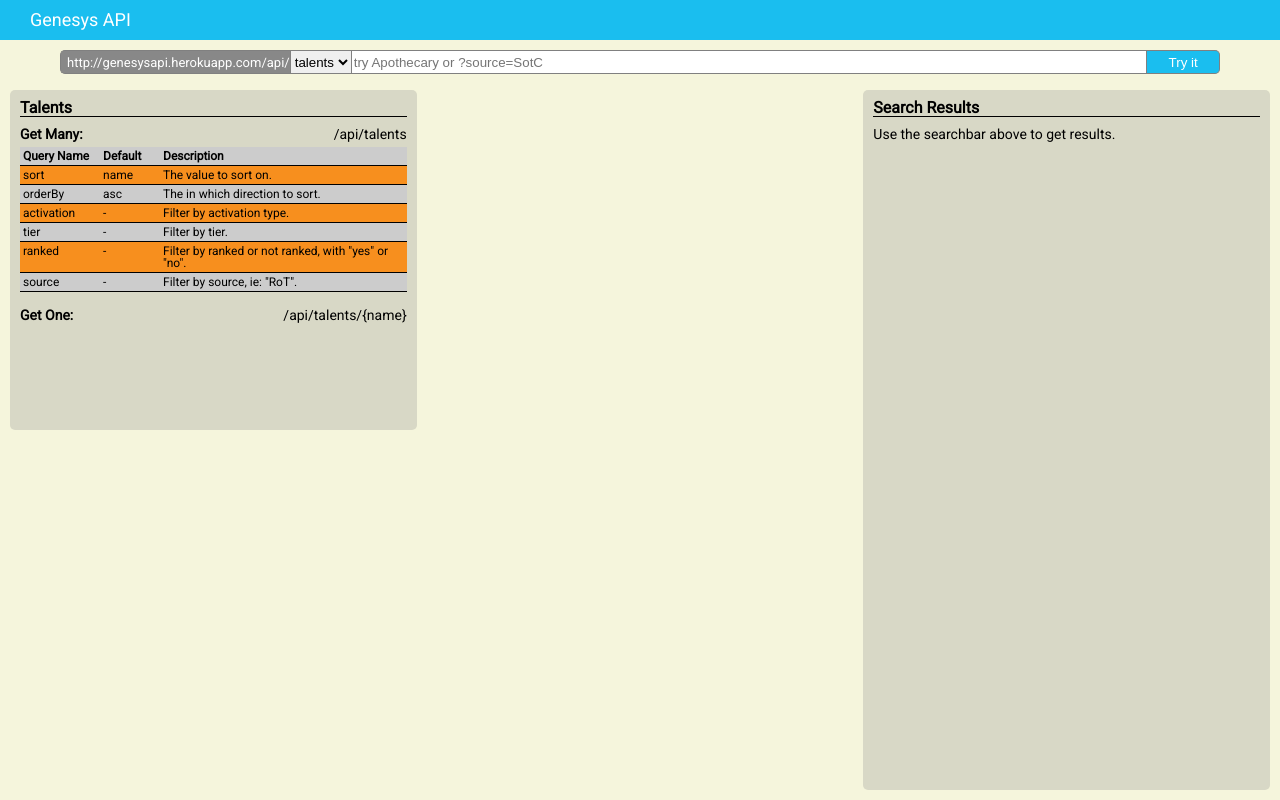
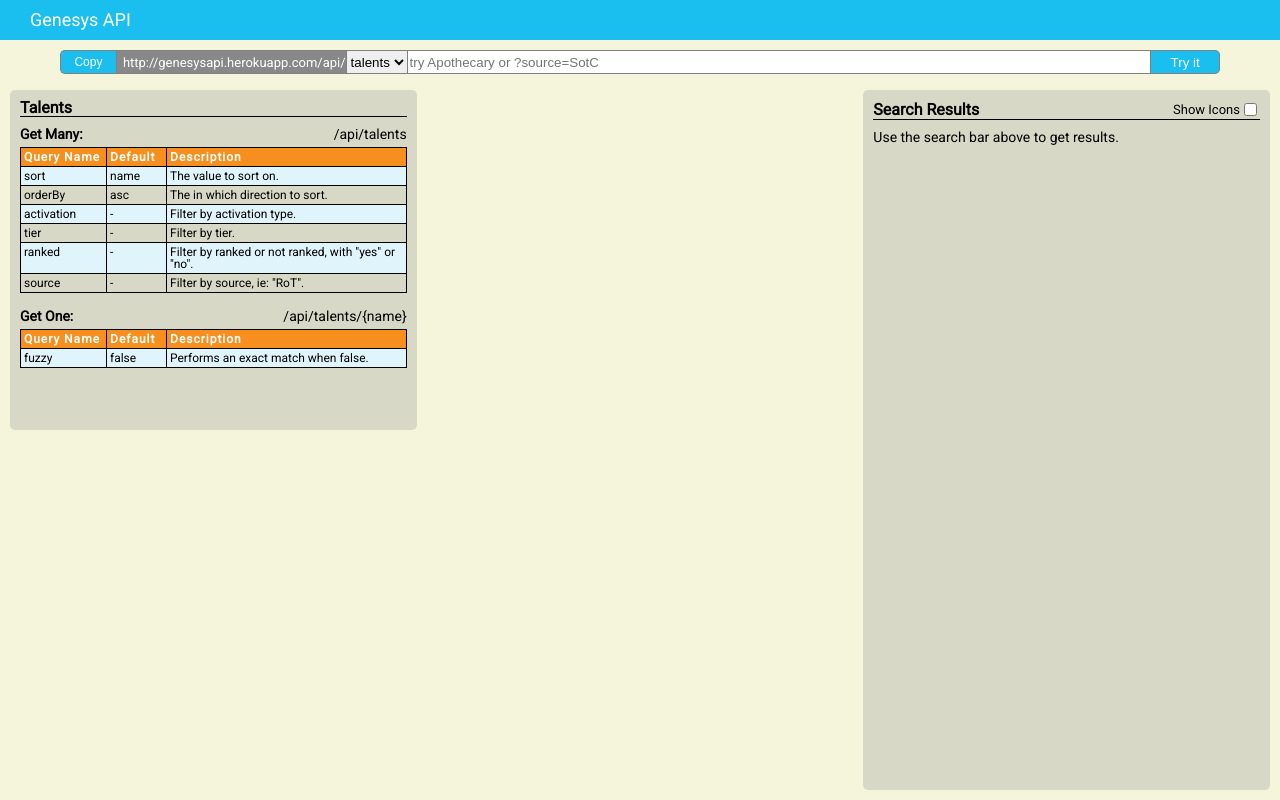
Before and after one commit to 1VinceP/genesys-api, a website: page src/index.html in a window 1280 px wide. Both pictures are taken after a click on the button "Try it". Drawn offline with Linux system fonts and the light colour scheme; no server answers.

Commit message:
add icons; copy url; style updates; fuzzy search

```diff
--- a/src/index.html
+++ b/src/index.html
@@ -4,6 +4,7 @@
   <meta charset="UTF-8">
   <meta name="viewport" content="width=device-width, initial-scale=1.0">
   <title>Genesys API</title>
+  <link rel="icon" href="assets/Triumph-white.png">
   <link rel="stylesheet" type="text/css" href="reset.css">
   <link rel="stylesheet" type="text/css" href="styles.css">
 </head>
@@ -12,17 +13,24 @@
 
 	<section class="body">
 		<div class="try-it">
+			<button id="copy-btn" class="copy" onclick="copyUrl()">Copy</button>
 			<span>http://genesysapi.herokuapp.com/api/</span>
 			<select id="select-api">
 				<option>talents</option>
 			</select>
 			<input id="input-api" placeholder="try Apothecary or ?source=SotC" />
-			<button onclick="search()">Try it</button>
+			<button class="send" onclick="search()">Try it</button>
 		</div>
 
 		<div class="search-results-container">
 			<div class="doc search">
-				<h2>Search Results</h2>
+				<span class="search-result-header">
+					<h1>Search Results</h1>
+					<span class="search-show-icons">
+						<div>Show Icons</div>
+						<input id="search-checkbox" type="checkbox">
+					</span>
+				</span>
 				<div id="search-result"></div>
 			</div>
 		</div>
@@ -35,7 +43,7 @@
 					<span>/api/talents</span>
 				</div>
 				<div class="query-table">
-					<div class="b">Query Name</div><div class="b">Default</div><div class="b">Description</div>
+					<div class="t-head">Query Name</div><div class="t-head">Default</div><div class="t-head">Description</div>
 					<div>sort</div><div>name</div><div>The value to sort on.</div>
 					<div>orderBy</div><div>asc</div><div>The in which direction to sort.</div>
 					<div>activation</div><div>-</div><div>Filter by activation type.</div>
@@ -48,6 +56,10 @@
 					<h3>Get One:</h3>
 					<span>/api/talents/{name}</span>
 				</div>
+				<div class="query-table">
+					<div class="t-head">Query Name</div><div class="t-head">Default</div><div class="t-head">Description</div>
+					<div>fuzzy</div><div>false</div><div>Performs an exact match when false.</div>
+				</div>
 			</div>
 		</div>
 	</section>
--- a/src/script.js
+++ b/src/script.js
@@ -1,46 +1,67 @@
 const isDev = () => window.location.href === 'http://127.0.0.1:8080/';
 
-document.getElementById('search-result').innerText = 'Use the searchbar above to get results.';
-document.getElementById('input-api').onkeyup = e => e.keyCode === 13 && search()
-
-function search() {
-	isDev() ? searchDev() : searchProd();
+document.getElementById('search-result').innerText = 'Use the search bar above to get results.';
+document.getElementById('input-api').onkeyup = e => {
+	document.getElementById('copy-btn').innerText = 'Copy';
+	e.keyCode === 13 && search();
 }
 
-async function searchProd() {
+function copyUrl() {
+	const baseUrl = 'https://genesysapi.herokuapp.com/api';
+	const category = document.getElementById('select-api').value;
+	let search = document.getElementById('input-api').value;
+	search = search[0] !== '?' ? '/' + search : search;
+
+	document.getElementById('copy-btn').innerText = 'Copied!';
+
+	const tempInput = document.createElement('input');
+	tempInput.value = `${baseUrl}/${category}${search}`;
+	document.body.appendChild(tempInput);
+	tempInput.select();
+	document.execCommand('copy');
+	document.body.removeChild(tempInput);
+}
+
+async function search() {
+	const baseUrl = isDev() ? 'http://localhost:8080/api' : 'https://genesysapi.herokuapp.com/api';
 	const el = document.getElementById('search-result');
 	el.innerText = 'Fetching...';
 
+	const showIcons = document.getElementById('search-checkbox').checked;
 	const category = document.getElementById('select-api').value;
-	const search = '/' + document.getElementById('input-api').value;
+	let search = document.getElementById('input-api').value;
+	search = search[0] !== '?' ? '/' + search : search;
 
 	try {
-		const result = await fetch(`https://genesysapi.herokuapp.com/api/${category}${search}`, { method: 'GET' });
+		const result = await fetch(`${baseUrl}/${category}${search}`, { method: 'GET' });
 		const data = await result.json();
-		el.innerHTML = `<pre>${JSON.stringify(data, undefined, 2)}</pre>`;
+		const dataString = `<pre>${JSON.stringify(data, undefined, 2)}</pre>`;
+
+		el.innerHTML = showIcons ? replaceIcons(dataString) : dataString;
 	} catch (err) {
 		el.innerText = 'Fetch failed.';
 		setTimeout(() => {
-			el.innerText = 'Use the searchbar above to get results.';
+			el.innerText = 'Use the search bar above to get results.';
 		}, 2000);
 	}
 }
 
-async function searchDev() {
-	const el = document.getElementById('search-result');
-	el.innerText = 'Fetching...';
+// There's a much better way of doing this, but this works for now
+function replaceIcons(dataString) {
+	let newData = dataString.slice(0);
+	newData = newData.replace(/\[boost\]/g, '<img class="boost" src="./assets/Boost.png">');
+	newData = newData.replace(/\[setback\]/g, '<img class="boost" src="./assets/Setback.png">');
+	newData = newData.replace(/\[ability\]/g, '<img class="ability" src="./assets/Ability.png">');
+	newData = newData.replace(/\[difficulty\]/g, '<img class="ability" src="./assets/Difficulty.png">');
+	newData = newData.replace(/\[challenge\]/g, '<img class="proficiency" src="./assets/Challenge.png">');
+	newData = newData.replace(/\[proficiency\]/g, '<img class="proficiency" src="./assets/Proficiency.png">');
 
-	const category = document.getElementById('select-api').value;
-	const search = '/' + document.getElementById('input-api').value;
+	newData = newData.replace(/\[success\]/g, '<img class="symbol" src="./assets/Success.png">');
+	newData = newData.replace(/\[advantage\]/g, '<img class="symbol" src="./assets/Advantage.png">');
+	newData = newData.replace(/\[triumph\]/g, '<img class="symbol" src="./assets/Triumph.png">');
+	newData = newData.replace(/\[failure\]/g, '<img class="symbol" src="./assets/Failure.png">');
+	newData = newData.replace(/\[threat\]/g, '<img class="symbol" src="./assets/Threat.png">');
+	newData = newData.replace(/\[despair\]/g, '<img class="symbol" src="./assets/Despair.png">');
 
-	try {
-		const result = await fetch(`http://localhost:8080/api/${category}${search}`, { method: 'GET' });
-		const data = await result.json();
-		el.innerHTML = `<pre>${JSON.stringify(data, undefined, 2)}</pre>`;
-	} catch (err) {
-		el.innerText = 'Fetch failed.';
-		setTimeout(() => {
-			el.innerText = 'Use the searchbar above to get results.';
-		}, 2000);
-	}
+	return newData;
 }
--- a/src/styles.css
+++ b/src/styles.css
@@ -34,6 +34,16 @@ header {
   margin-top: 10px;
   padding: 0px 60px;
 }
+.try-it .copy {
+  width: 80px;
+  background: #1ABEEF;
+  border: 1px solid grey;
+  border-right: none;
+  border-radius: 5px 0px 0px 5px;
+  color: white;
+  font-size: 12px;
+  cursor: pointer;
+}
 .try-it span {
   height: 24px;
   background: #888;
@@ -41,7 +51,6 @@ header {
   align-items: center;
   border: 1px solid grey;
   border-right: none;
-  border-radius: 5px 0px 0px 5px;
   padding-left: 6px;
   color: white;
   font-size: 13px;
@@ -55,7 +64,7 @@ header {
   border: 1px solid grey;
   padding: 0px 2px;
 }
-.try-it button {
+.try-it .send {
   width: 100px;
   background: #1ABEEF;
   border: 1px solid grey;
@@ -70,6 +79,22 @@ header {
   grid-row: 2 / span 2;
   padding: 10px;
 }
+
+.search-result-header {
+  width: 100%;
+  display: flex;
+  justify-content: space-between;
+  align-items: center;
+  border-bottom: 1px solid black;
+}
+
+.search-show-icons {
+  display: flex;
+  justify-content: flex-end;
+  align-items: center;
+  font-size: 13px;
+}
+
 #search-result {
   height: 90%;
   margin-top: 10px;
@@ -84,6 +109,14 @@ header {
   word-wrap: break-word;       /* Internet Explorer 5.5+ */
   font-size: 12px;
 }
+.boost, .ability, .proficiency, .symbol { margin: 0px 1px; }
+.boost { height: 11px; }
+.ability {
+  height: 12px;
+  width: 10px;
+}
+.proficiency { height: 11px; }
+.symbol { height: 10px; }
 
 .container {
   height: 100%;
@@ -113,18 +146,24 @@ header {
 .query-table {
   width: 100%;
   display: grid;
-  grid-template-columns: 80px 60px auto;
+  grid-template-columns: 86px 60px auto;
   margin-top: 6px;
   margin-bottom: 16px;
+  border-top: 1px solid black;
+  border-left: 1px solid black;
   font-size: 12px;
 }
 .query-table div {
-  background: #ccc;
+  border-right: 1px solid black;
   border-bottom: 1px solid black;
   padding: 3px 3px;
 }
+.query-table .t-head {
+  font-weight: 700;
+  background: #F78F1E;
+  color: white;
+  letter-spacing: 1px;
+}
 .query-table div:nth-child(6n),
 .query-table div:nth-child(6n-1),
-.query-table div:nth-child(6n-2) { background: #F78F1E; }
-
-.b { font-weight: 700; }
+.query-table div:nth-child(6n-2) { background: #E0F4FC; }
```
Also changed, not shown: server/controllers/talents.js (+9 -1 lines), src/assets/Ability.png (added), src/assets/Advantage.png (added), src/assets/Boost.png (added), src/assets/Challenge.png (added), src/assets/Despair.png (added), src/assets/Difficulty.png (added), src/assets/Failure.png (added), src/assets/Proficiency.png (added), src/assets/Setback.png (added), src/assets/Success.png (added), src/assets/Threat.png (added), src/assets/Triumph-white.png (added), src/assets/Triumph.png (added).
